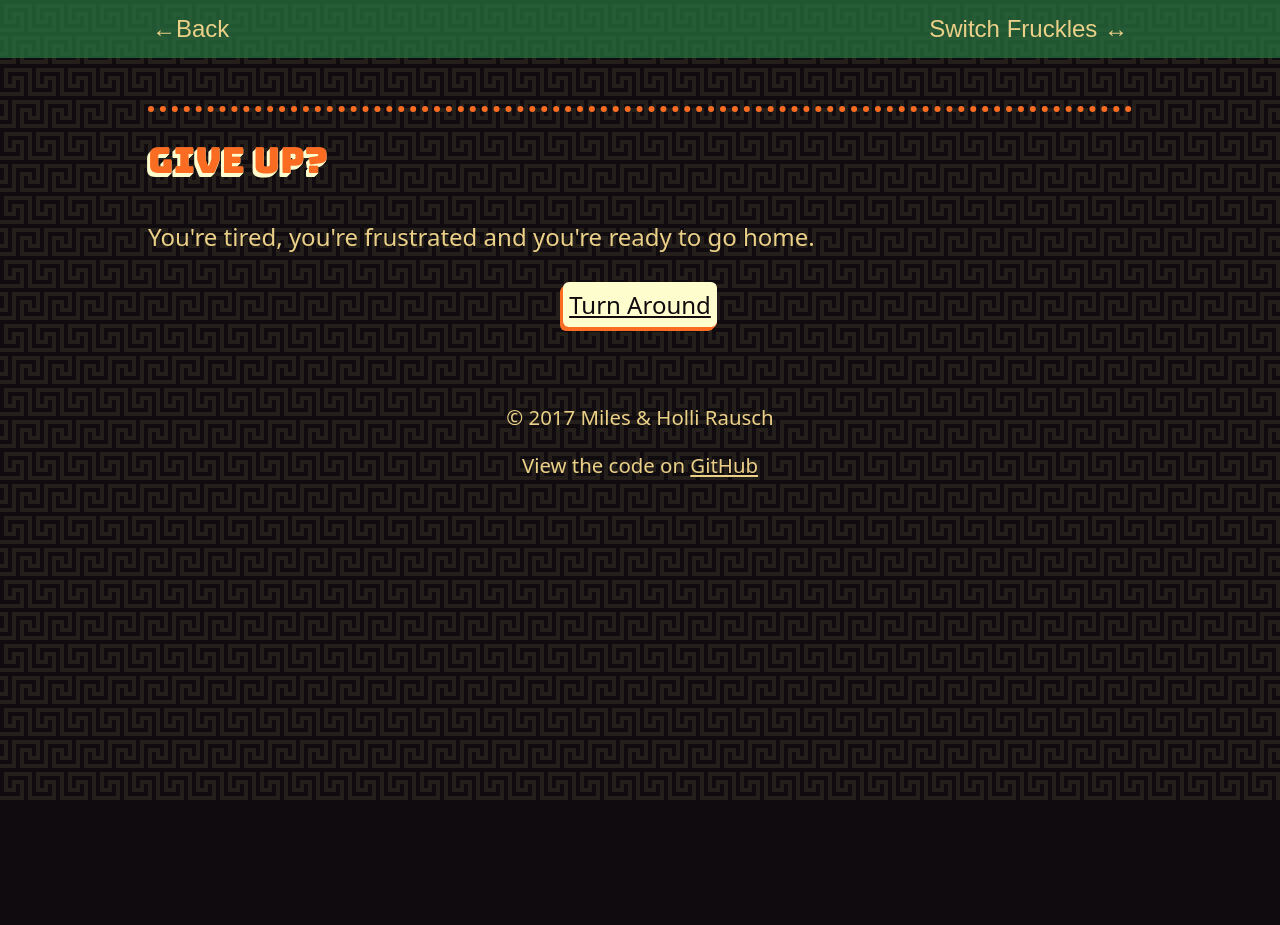
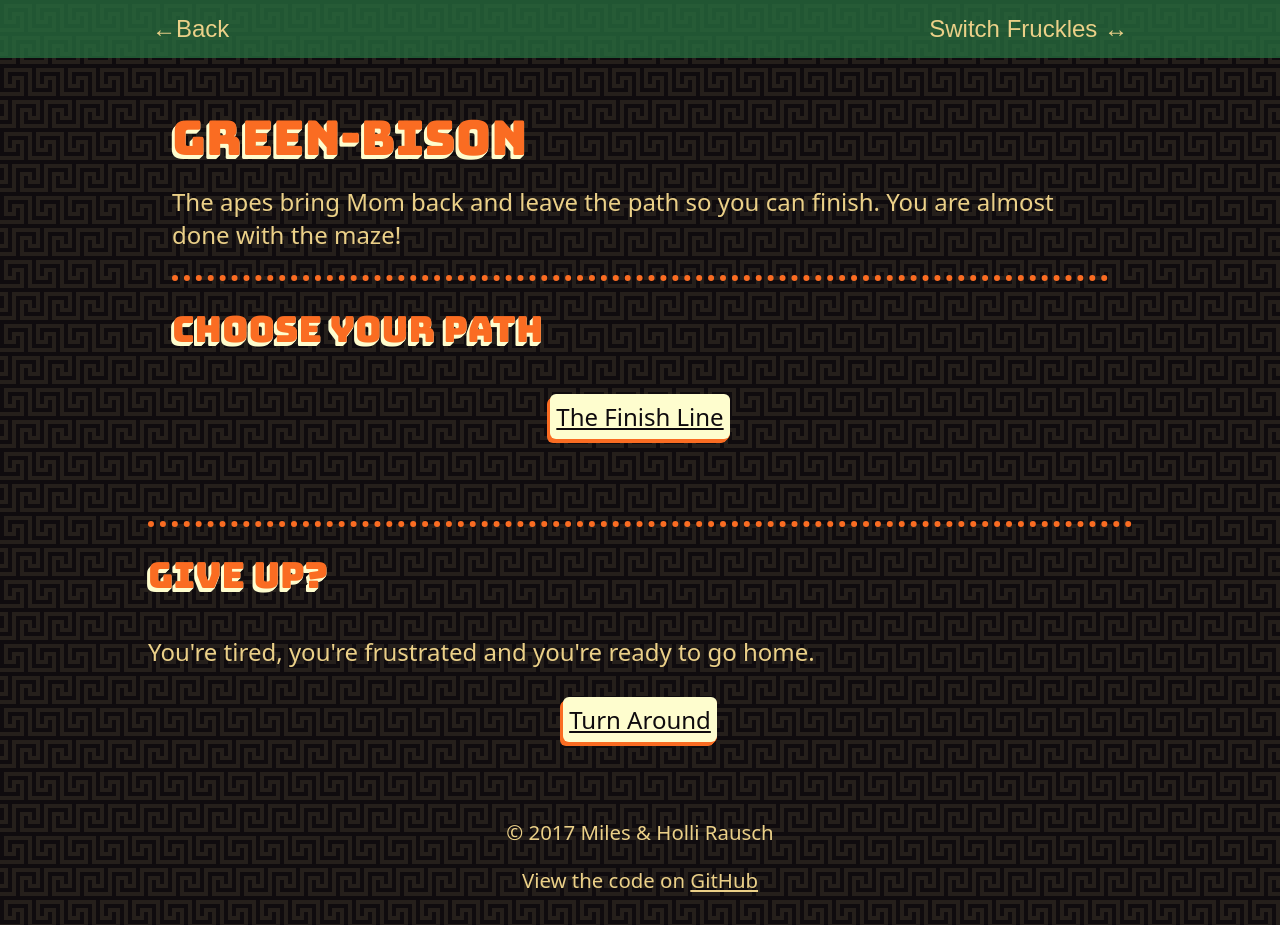
Before and after one commit to awayken/2017-christmas-card, a Nuxt app: page /green-horse in a window 1280 px wide. Before the commit the page ends 800 px from the top, so only its background shows below. Built offline with nearby package versions, Linux system fonts and the light colour scheme.

Commit message:
Add a holder for green horse

```diff
--- /dev/null
+++ b/pages/green-horse.vue
@@ -0,0 +1,38 @@
+<template>
+  <section class="container">
+    <story title="green-bison">
+      <div v-if="$store.state.readingLevel === 'old'">
+        <p>You clamor across the burning sands to the gallant green horse. It neighs majestically and gallops across the dunes. The sand gives way to grassy knolls and hills and bursts of rock. The steed leaps gracefully over the rocks with increasing speed.</p>
+
+        <p>With the path open, you spring ahead. You know the finish line is close, and you can't wait to be done.</p>
+      </div>
+      <div v-else>
+        <p>The apes bring Mom back and leave the path so you can finish. You are almost done with the maze!</p>
+      </div>
+
+      <Chooser title="Choose Your Path">
+        <nav slot="choices" class="chooser__choices">
+          <nuxt-link to="/the-finish-line" class="chooser__choice chooser__choice-target">
+            The Finish Line
+          </nuxt-link>
+        </nav>
+      </Chooser>
+    </story>
+  </section>
+</template>
+
+<script>
+  import Story from '~/components/Story.vue'
+  import Chooser from '~/components/Chooser.vue'
+
+  export default {
+    components: {
+      Story,
+      Chooser
+    }
+  }
+</script>
+
+<style scoped>
+  /* Special page styling */
+</style>
```
